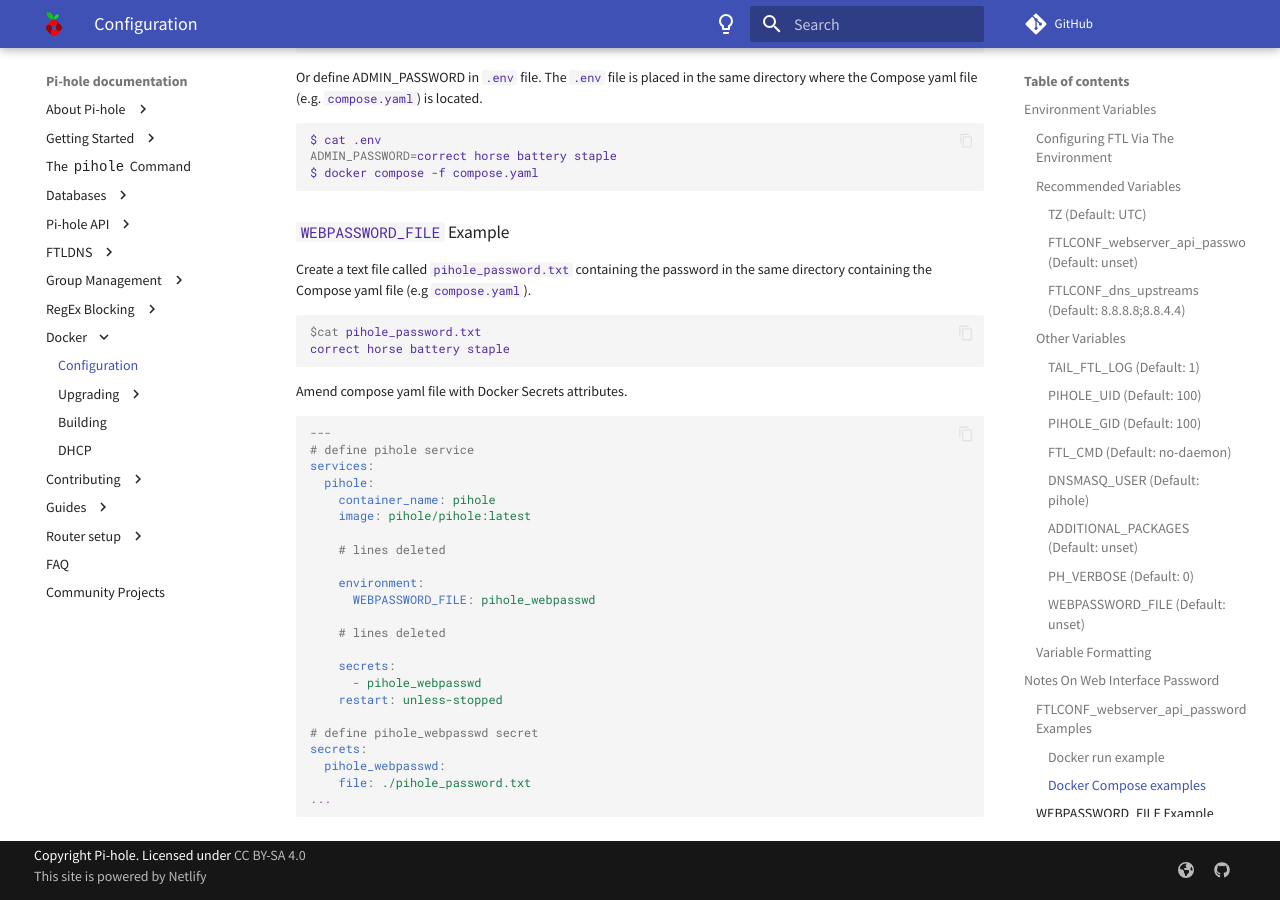
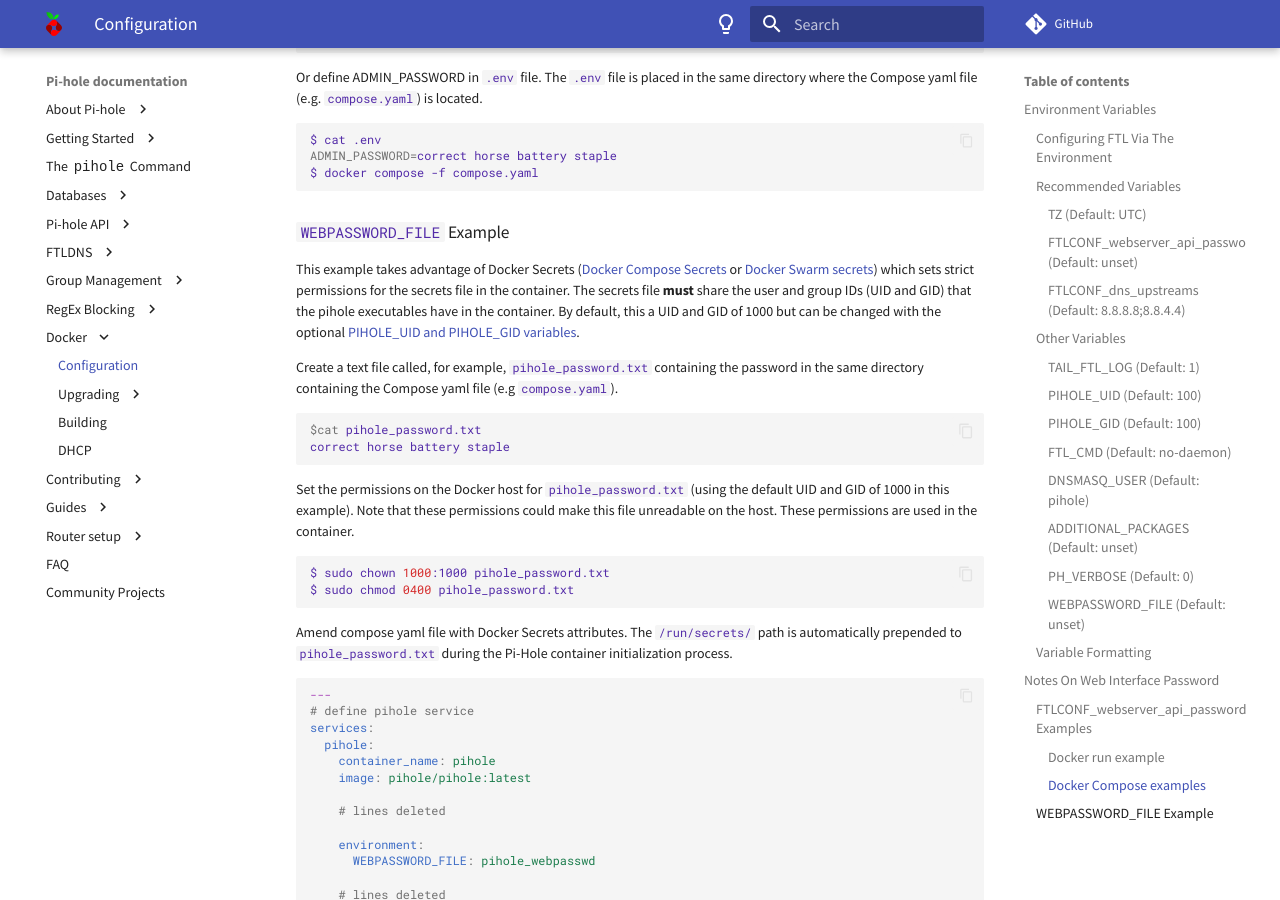
Before and after one commit to pi-hole/docs, an MkDocs documentation site: the page built from docs/docker/configuration.md, in a window 1280 px wide and 900 px high, scrolled down 3328 px. Built offline with MkDocs 1.6.1 and Material for MkDocs 9.7.7, drawn with Linux system fonts in a browser that asks for light colours; comment, search, counter and statistics services are not loaded.

Commit message:
Update WEBPASSWORD_FILE file example with permissions information
Updates the WEBPASSWORD_FILE with required permissions settings. These
permissions settings are not well documented in the online Docker
Secrets examples.

Signed-off-by: Bradley G Smith <bradley.g.smith@gmail.com>

````diff
--- a/docs/docker/configuration.md
+++ b/docs/docker/configuration.md
@@ -150,14 +150,34 @@
 
 ### `WEBPASSWORD_FILE` Example
 
-Create a text file called `pihole_password.txt` containing the password in the same directory containing the Compose yaml file (e.g `compose.yaml`).
+This example takes advantage of Docker Secrets ([Docker Compose Secrets](https://docs.docker.com/compose/how-tos/use-secrets/)
+or [Docker Swarm secrets](https://docs.docker.com/engine/swarm/secrets/)) which sets
+strict permissions for the secrets file in the container. The secrets file **must**
+share the user and group IDs (UID and GID) that the pihole executables have in the
+container. By default, this a UID and GID of 1000 but can be changed with the optional
+[PIHOLE_UID and PIHOLE_GID variables](https://github.com/pi-hole/docker-pi-hole/tree/development#optional-variables).
+
+Create a text file called, for example, `pihole_password.txt` containing the
+password in the same directory containing the Compose yaml file (e.g `compose.yaml`).
 
   ```bash
   $cat pihole_password.txt
   correct horse battery staple
   ```
 
-Amend compose yaml file with Docker Secrets attributes.
+Set the permissions on the Docker host for `pihole_password.txt` (using the
+default UID and GID of 1000 in this example). Note that these permissions
+could make this file unreadable on the host. These permissions are used in
+the container.
+
+  ```bash
+  $ sudo chown 1000:1000 pihole_password.txt
+  $ sudo chmod 0400 pihole_password.txt
+  ```
+
+Amend compose yaml file with Docker Secrets attributes. The `/run/secrets/`
+path is automatically prepended to `pihole_password.txt` during the Pi-Hole container
+initialization process.
 
 ```yaml
 ---
````
